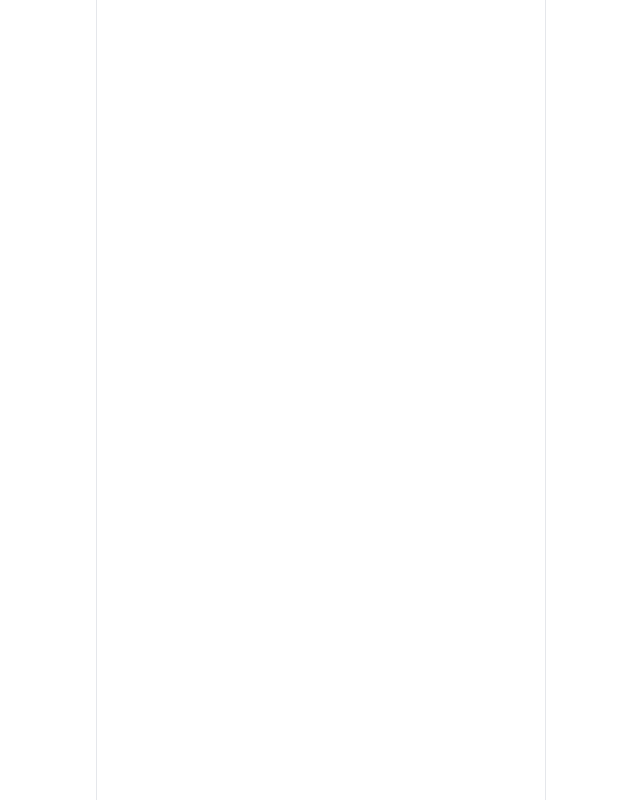
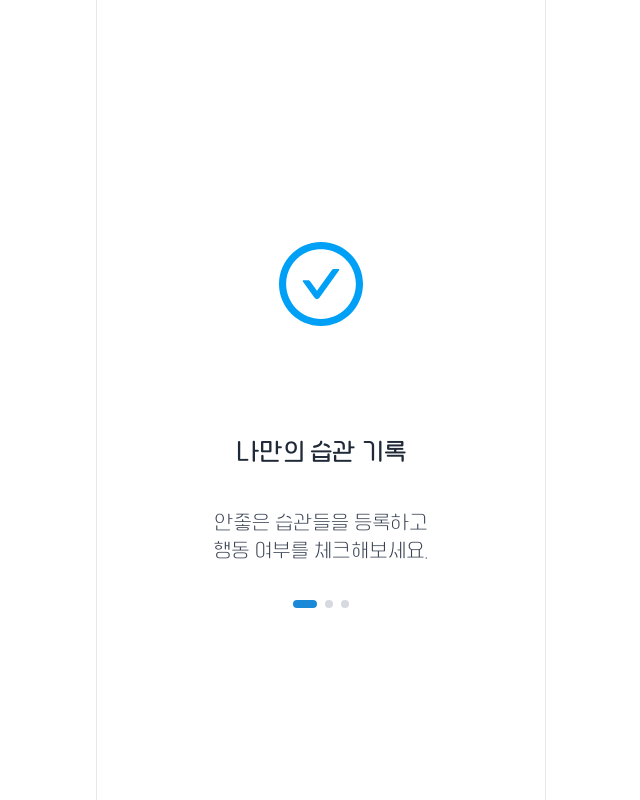
Before and after one commit to LikeLion-KW-TEAM2/TEAM_2_FE, a React (Vite) app: page / in a window 1280 px wide. Before the commit this address had no page. Shown: the whole page, without its empty margins (319-959 px from the left). Built offline with nearby package versions, Linux system fonts and the light colour scheme.

Commit message:
feat : 온보딩 구현 / 코드 정리 필요

```diff
--- /dev/null
+++ b/src/components/Onboarding.tsx
@@ -0,0 +1,109 @@
+import onboardingIcecream from '@/assets/images/onboarding.svg'
+import { AiOutlineCheckCircle } from 'react-icons/ai'
+import Button from './Button'
+import useTouchEvent from '@/hooks/useTouchEvent'
+import { Link } from 'react-router-dom'
+
+const TEXT = [
+  {
+    image: <AiOutlineCheckCircle className="h-24 w-24 text-primary-500" />,
+    header: '나만의 습관 기록',
+    first: '안좋은 습관들을 등록하고',
+    second: '행동 여부를 체크해보세요.',
+  },
+  {
+    image: <img src={onboardingIcecream} alt="onboarding-img" />,
+    header: '아이스크림을 지켜라',
+    first: '안좋은 습관을 체크할 때마다',
+    second: '아이스크림이 녹아요.',
+  },
+  {
+    image: (
+      <div className="flexColumn w-4/5 gap-3 rounded-2xl border border-secondary-100 px-4 py-3 shadow-sm">
+        <p className="text-medium font-medium text-secondary-900">
+          참기 힘들겠지만 같이 한번 해보자!
+        </p>
+        <p className="self-end text-xsmall font-medium text-primary-500">
+          고로케
+        </p>
+      </div>
+    ),
+    header: '친구와 함께 이겨내자',
+    first: '친구의 아이스크림을 구경하고',
+    second: '응원의 말도 적을 수 있어요.',
+  },
+]
+
+interface ICurrentTabWithSetFunc {
+  currentTab: number
+  onDotClick: (index: number) => void
+}
+
+const SectionText = () => {
+  return (
+    <>
+      {TEXT.map(({ image, header, first, second }) => (
+        <div className="flexColumn w-full flex-shrink-0 gap-9" key={header}>
+          <div className="grid h-[232px] w-full place-items-center">
+            {image}
+          </div>
+          <div className="flexColumnAlign mb-9 gap-[40px]">
+            <h4 className="font-bold text-secondary-800">{header}</h4>
+            <div className="text-center font-medium text-secondary-700">
+              <h5>{first}</h5>
+              <h5>{second}</h5>
+            </div>
+          </div>
+        </div>
+      ))}
+    </>
+  )
+}
+
+const SectionDot = ({ currentTab, onDotClick }: ICurrentTabWithSetFunc) => {
+  return (
+    <div className="mb-6 flex gap-2">
+      {[...Array(3)].map((_, index) => {
+        const dotStyle =
+          index === currentTab ? 'w-6 bg-primary-600' : 'w-2 bg-secondary-300'
+        return (
+          <div
+            key={index}
+            className={`h-2 cursor-pointer rounded-full opacity-90 ${dotStyle}`}
+            onClick={() => onDotClick(index)}
+          />
+        )
+      })}
+    </div>
+  )
+}
+
+const Onboarding = () => {
+  const { currentTab, carouselRef, onDotClick, ...event } = useTouchEvent()
+
+  return (
+    <div className="flexCenter h-full">
+      <div className="flexColumnAlign">
+        <div
+          ref={carouselRef}
+          {...event}
+          className="webkit-overflow-scrolling-touch flex overflow-auto overflow-x-hidden"
+        >
+          <SectionText />
+        </div>
+
+        <SectionDot currentTab={currentTab} onDotClick={onDotClick} />
+      </div>
+
+      {currentTab === 2 && (
+        <Link to={'/record'} className="absolute bottom-5">
+          <Button width="w-[167px]" size="large">
+            시작하기
+          </Button>
+        </Link>
+      )}
+    </div>
+  )
+}
+
+export default Onboarding
--- a/src/components/Router.tsx
+++ b/src/components/Router.tsx
@@ -11,10 +11,12 @@ import Mypage from '@/pages/mypage/Mypage'
 import PasswordEdit from '@/pages/mypage/PasswordEdit'
 import Record from '@/pages/record/Record'
 import { Route, Routes } from 'react-router-dom'
+import Onboarding from './Onboarding'
 
 const Router = () => {
   return (
     <Routes>
+      <Route path="/" element={<Onboarding />} />
       <Route path="/login" element={<Login />} />
       <Route path="/signup" element={<Signup />} />
       <Route path="/record" element={<Record />} />
--- /dev/null
+++ b/src/hooks/useTouchEvent.ts
@@ -0,0 +1,95 @@
+import { useRef, useState } from 'react'
+
+const useTouchEvent = () => {
+  const [currentTab, setCurrentTab] = useState(0)
+  const [touchStartPosition, setTouchStartPosition] = useState(0)
+  const [touchEndPosition, setTouchEndPosition] = useState(0)
+
+  const carouselRef = useRef<HTMLDivElement | null>(null)
+
+  let mouseDown = false
+  let startX = 0
+  let endX = 0
+
+  const onScroll = () => {
+    if (carouselRef.current !== null) {
+      const index = Math.round(
+        carouselRef.current.scrollLeft / carouselRef.current.offsetWidth,
+      )
+      setCurrentTab(index)
+    }
+  }
+
+  const onDotClick = (index: number) => {
+    if (carouselRef.current !== null) {
+      carouselRef.current.scrollTo({
+        left: index * carouselRef.current.offsetWidth,
+        behavior: 'smooth',
+      })
+
+      setTimeout(() => {
+        setCurrentTab(index)
+      }, 200)
+    }
+  }
+
+  const onTouchStart = (e: React.TouchEvent<HTMLDivElement>) => {
+    setTouchStartPosition(e.targetTouches[0].clientX)
+  }
+
+  const onTouchMove = (e: React.TouchEvent<HTMLDivElement>) => {
+    setTouchEndPosition(e.targetTouches[0].clientX)
+  }
+
+  const onTouchEnd = () => {
+    const threshold = 50
+    const direction = touchStartPosition - touchEndPosition
+
+    if (direction > threshold) {
+      const newIndex = currentTab + 1 < 3 ? currentTab + 1 : currentTab
+      onDotClick(newIndex)
+    } else if (direction < -threshold) {
+      const newIndex = currentTab - 1 >= 0 ? currentTab - 1 : currentTab
+      onDotClick(newIndex)
+    }
+  }
+
+  const onMouseDown = (e: React.MouseEvent<HTMLDivElement>) => {
+    mouseDown = true
+    startX = e.clientX
+  }
+
+  const onMouseMove = (e: React.MouseEvent<HTMLDivElement>) => {
+    if (!mouseDown) return
+    endX = e.clientX
+  }
+
+  const onMouseUp = () => {
+    mouseDown = false
+    const threshold = 50
+    const direction = startX - endX
+
+    if (direction > threshold) {
+      const newIndex = currentTab + 1 < 3 ? currentTab + 1 : currentTab
+      onDotClick(newIndex)
+    } else if (direction < -threshold) {
+      const newIndex = currentTab - 1 >= 0 ? currentTab - 1 : currentTab
+      onDotClick(newIndex)
+    }
+  }
+
+  return {
+    currentTab,
+    carouselRef,
+    onScroll,
+    onTouchStart,
+    onTouchMove,
+    onTouchEnd,
+    onMouseDown,
+    onMouseMove,
+    onMouseUp,
+    onDotClick,
+  }
+}
+
+export default useTouchEvent
--- a/src/styles/globalStyle.css
+++ b/src/styles/globalStyle.css
@@ -76,3 +76,9 @@
     @apply text-center;
   }
 }
+
+@layer utilities {
+  .webkit-overflow-scrolling-touch {
+    -webkit-overflow-scrolling: touch;
+  }
+}
--- a/tailwind.config.js
+++ b/tailwind.config.js
@@ -75,6 +75,11 @@ export default {
       aspectRatio: {
         icecream: '7 / 10',
       },
+      utilities: {
+        '.webkit-overflow-scrolling-touch': {
+          '-webkit-overflow-scrolling': 'touch',
+        },
+      },
     },
   },
   plugins: [require('tailwind-scrollbar-hide')],
```
Also changed, not shown: src/assets/images/onboarding.svg (added).
